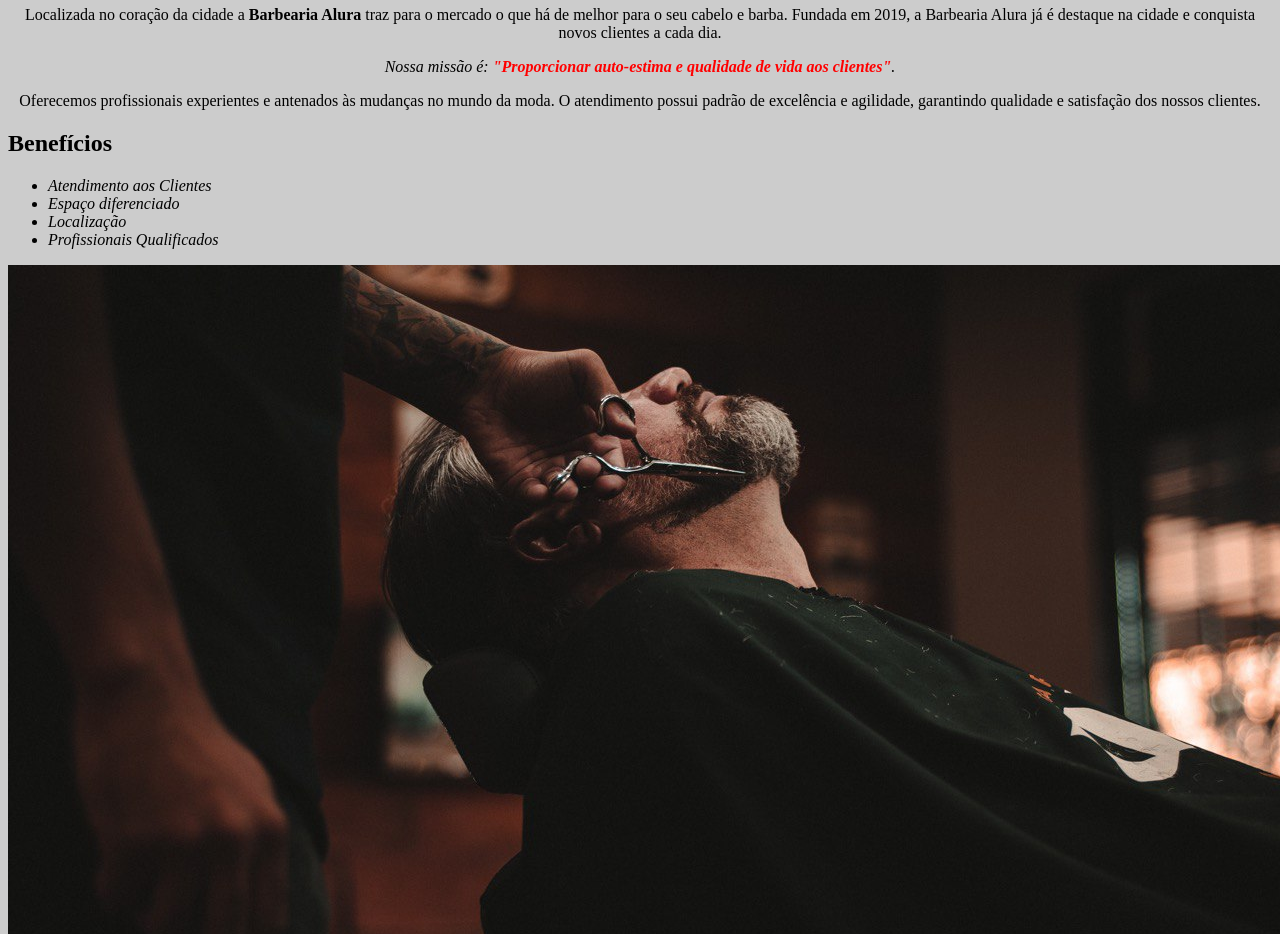
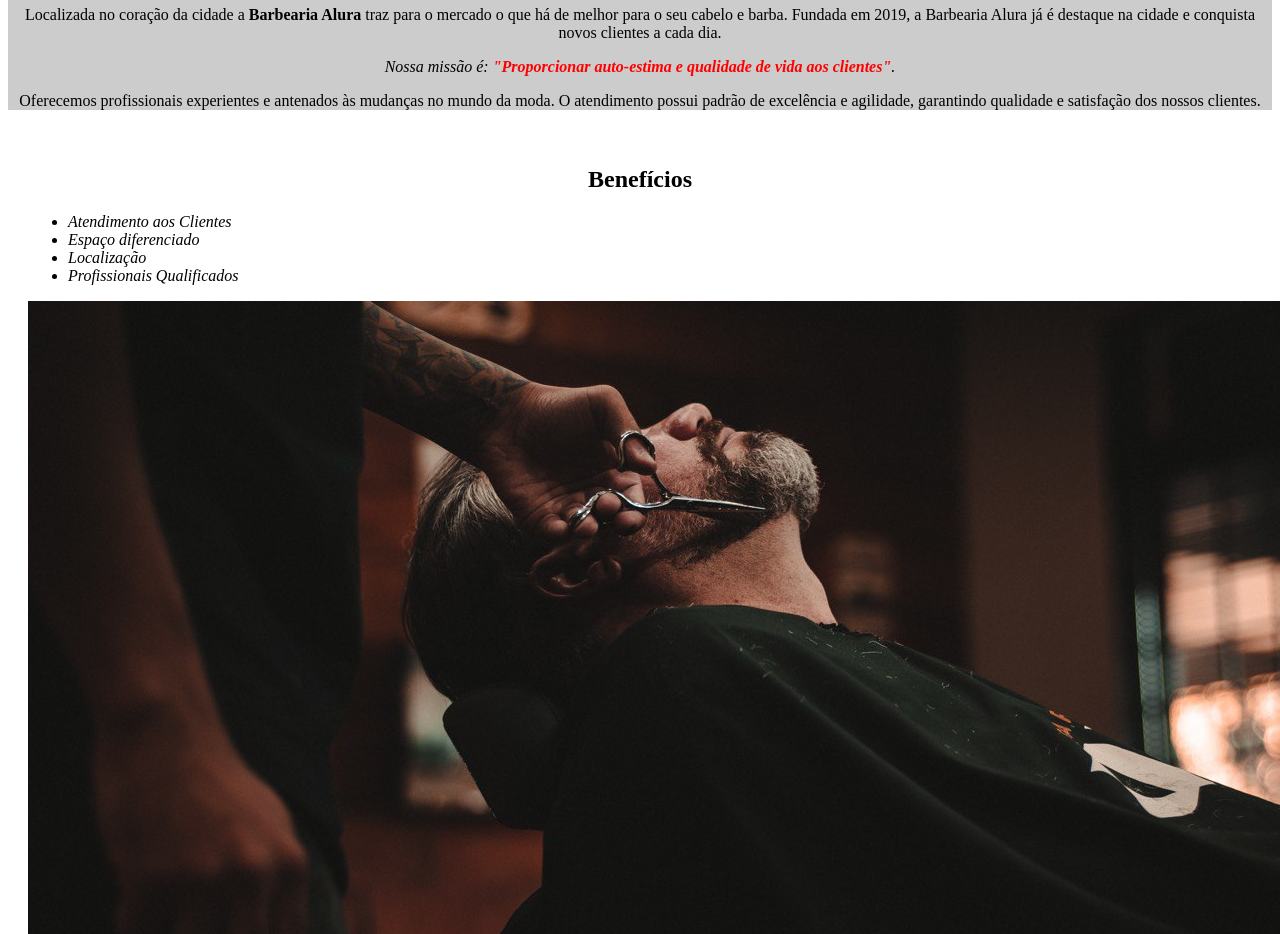
Before and after one commit to nathielepalavecini/BarbeariaAlura, a plain HTML site: page index.html in a window 1280 px wide. Shown: the part 560-1494 px from the top of the page. Drawn offline with Linux system fonts and the light colour scheme.

Commit message:
atualizando

```diff
--- a/index.html
+++ b/index.html
@@ -9,7 +9,7 @@
     <body>
 
         <img id="banner" src="banner.jpg">
-<div>
+<div class="principal">
         <h1>Sobre a Barbearia Alura</h1>
 
         <p>Localizada no coração da cidade a <strong>Barbearia Alura</strong> traz para o mercado o que há de melhor para o seu cabelo e barba.
--- a/style.css
+++ b/style.css
@@ -1,9 +1,13 @@
 body {
-    background: #CCCCCC
+
 }
 
 #banner {
     width: 100%;
+}
+
+.principal{
+    background: #CCCCCC
 }
 
 h1 {
@@ -25,3 +29,12 @@ em strong {
 .itens {
     font-style: italic;
 }
+
+.beneficios {
+    background: #FFFFFF;
+    padding: 20px;
+}
+
+h2 {
+    text-align: center;
+}
```
